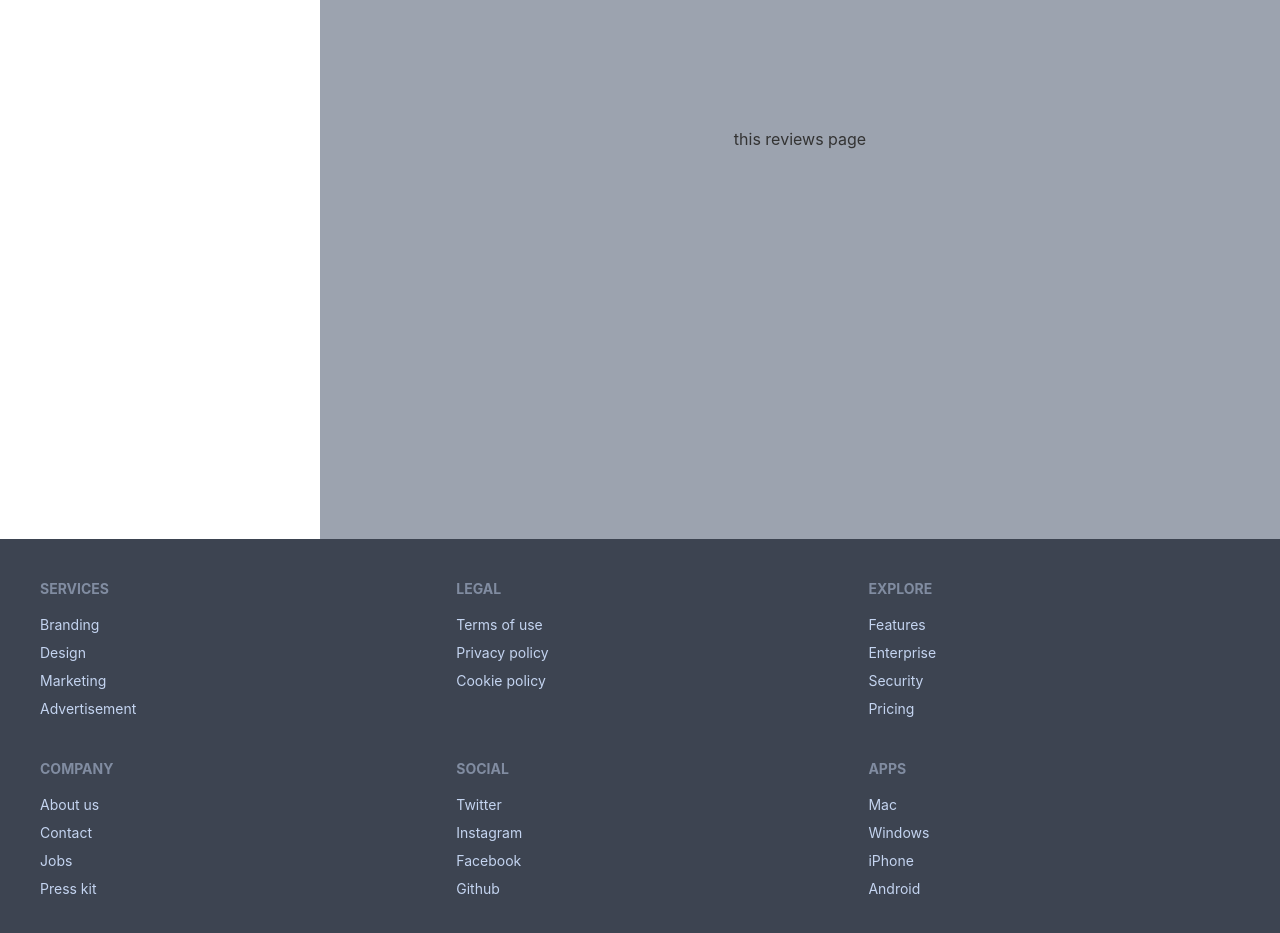
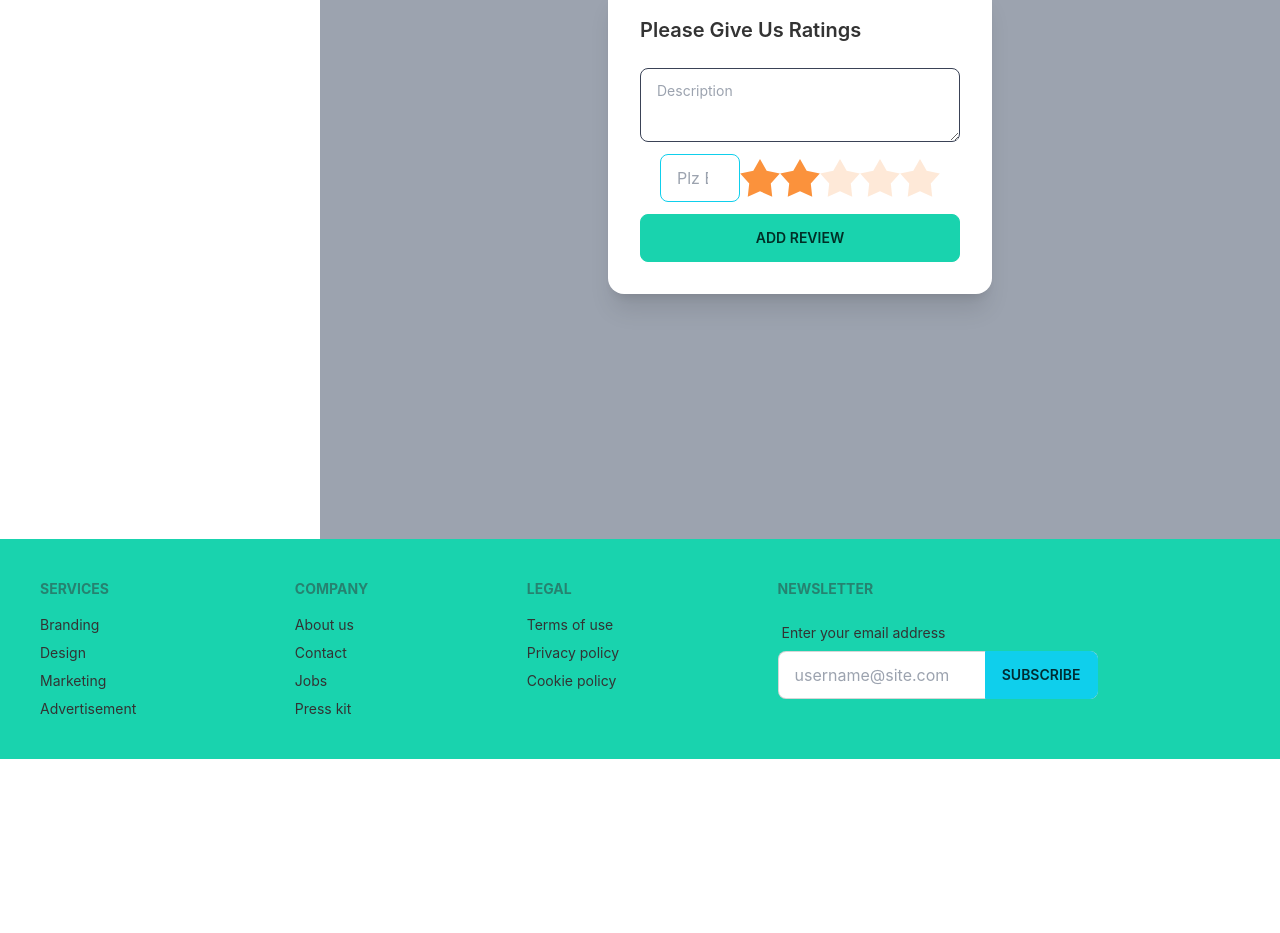
Before and after one commit to rabiulim/anik-tools-world-client-A-12, a React (Create React App) app: page /dashboard/myreviews in a window 1280 px wide. Shown: the part 341-1274 px from the top of the page. After the commit the page ends 1100 px from the top, so only its background shows below. Built offline with nearby package versions, Linux system fonts and the light colour scheme; no server answers.

Commit message:
add review form and review  show in ui done

```diff
--- a/src/components/Dashboard/MyReviews.js
+++ b/src/components/Dashboard/MyReviews.js
@@ -1,9 +1,57 @@
 import React from 'react';
+import { useAuthState } from 'react-firebase-hooks/auth';
+import auth from '../../firebase.init';
+const MyReviews = () => {
 
-const MyReviews = () => {
+    const [user] = useAuthState(auth);
+
+    const handleAddReview = event => {
+        event.preventDefault();
+        const description = event.target.description.value;
+        const ratings = event.target.ratings.value;
+        const userName = user.displayName;
+        console.log(userName)
+        const reviews = { userName, description, ratings }
+
+        fetch('http://localhost:5000/review', {
+            method: 'POST',
+            headers: {
+                'content-type': 'application/json'
+            },
+            body: JSON.stringify(reviews)
+        })
+            .then(res => res.json())
+            .then(data => {
+                console.log('success', data)
+                alert('review  successfully added')
+                event.target.reset();
+            })
+
+    }
+
     return (
         <div>
-            <h1>this reviews page</h1>
+            <div class="card mx-auto w-96 bg-base-100 shadow-xl">
+                <div class="card-body">
+                    <h2 class="card-title">Please Give Us Ratings</h2>
+                    <p></p>
+                    <form onSubmit={handleAddReview} className='grid grid-cols-1 gap-3 justify-items-center mt-2'>
+                        <textarea name='description' class="textarea textarea-accent w-full" placeholder="Description"></textarea>
+                        <div className='flex items-center'>
+                            <input type="number" name='ratings' placeholder="Plz Enter Ratings" class="input input-bordered input-primary w-20 max-w-xs" />
+                            <div class="rating rating-lg">
+                                <input type="radio" name="rating-8" class="mask mask-star-2 bg-orange-400" />
+                                <input type="radio" name="rating-8" class="mask mask-star-2 bg-orange-400" checked />
+                                <input type="radio" name="rating-8" class="mask mask-star-2 bg-orange-400" />
+                                <input type="radio" name="rating-8" class="mask mask-star-2 bg-orange-400" />
+                                <input type="radio" name="rating-8" class="mask mask-star-2 bg-orange-400" />
+
+                            </div>
+                        </div>
+                        <input type="submit" value="Add Review" className="btn btn-secondary w-full max-w-xs" />
+                    </form>
+                </div>
+            </div>
         </div>
     );
 };
--- a/src/components/Home/Home.js
+++ b/src/components/Home/Home.js
@@ -1,6 +1,7 @@
 import React from 'react';
 import Banner from './Banner';
 import BusinessSummury from './BusinessSummury';
+import Reviews from './Reviews';
 import Tools from './Tools';
 
 const Home = () => {
@@ -9,6 +10,7 @@ const Home = () => {
             <Banner></Banner>
             <Tools></Tools>
             <BusinessSummury></BusinessSummury>
+            <Reviews></Reviews>
         </div>
     );
 };
--- /dev/null
+++ b/src/components/Home/Review.js
@@ -0,0 +1,17 @@
+import React from 'react';
+
+const Review = ({ review }) => {
+    return (
+        <div class="card w-84 bg-primary text-primary-content">
+            <div class="card-body">
+                <h2 class="card-title">{review.userName}</h2>
+                <p className='text-xl'>{review.description}</p>
+                <p className='text-2xl'>Ratings: <span className='text-bold text-4xl'>{review.ratings}</span> <div class="rating rating-lg">
+                    <input type="radio" name="rating-8" class="mask mask-star-2 bg-orange-400" />
+                </div></p>
+            </div>
+        </div>
+    );
+};
+
+export default Review;
--- /dev/null
+++ b/src/components/Home/Reviews.js
@@ -0,0 +1,25 @@
+import React, { useEffect, useState } from 'react';
+import Review from './Review';
+
+const Reviews = () => {
+    const [reviews, setReviews] = useState([]);
+
+    useEffect(() => {
+        fetch('http://localhost:5000/review')
+            .then(res => res.json())
+            .then(data => setReviews(data));
+    }, [])
+
+    return (
+        <div>
+            <h1 className='text-2xl text-center text-primary'>Our Clients Reviews !!</h1>
+            <div className='grid grid-cols-1 md:grid-cols-2 lg:grid-cols-3 gap-5'>
+                {
+                    reviews.map(review => <Review key={review._id} review={review}></Review>)
+                }
+            </div>
+        </div>
+    );
+};
+
+export default Reviews;
--- a/src/components/Shared/Footer.js
+++ b/src/components/Shared/Footer.js
@@ -2,7 +2,7 @@ import React from 'react';
 
 const Footer = () => {
     return (
-        <footer class="footer grid-rows-2 p-10 bg-neutral text-neutral-content">
+        <footer class="footer p-10 bg-secondary text-base-content">
             <div>
                 <span class="footer-title">Services</span>
                 <a class="link link-hover">Branding</a>
@@ -24,27 +24,19 @@ const Footer = () => {
                 <a class="link link-hover">Cookie policy</a>
             </div>
             <div>
-                <span class="footer-title">Social</span>
-                <a class="link link-hover">Twitter</a>
-                <a class="link link-hover">Instagram</a>
-                <a class="link link-hover">Facebook</a>
-                <a class="link link-hover">Github</a>
-            </div>
-            <div>
-                <span class="footer-title">Explore</span>
-                <a class="link link-hover">Features</a>
-                <a class="link link-hover">Enterprise</a>
-                <a class="link link-hover">Security</a>
-                <a class="link link-hover">Pricing</a>
-            </div>
-            <div>
-                <span class="footer-title">Apps</span>
-                <a class="link link-hover">Mac</a>
-                <a class="link link-hover">Windows</a>
-                <a class="link link-hover">iPhone</a>
-                <a class="link link-hover">Android</a>
+                <span class="footer-title">Newsletter</span>
+                <div class="form-control w-80">
+                    <label class="label">
+                        <span class="label-text">Enter your email address</span>
+                    </label>
+                    <div class="relative">
+                        <input type="text" placeholder="username@site.com" class="input input-bordered w-full pr-16" />
+                        <button class="btn btn-primary absolute top-0 right-0 rounded-l-none">Subscribe</button>
+                    </div>
+                </div>
             </div>
         </footer>
+
     );
 };
 
```
